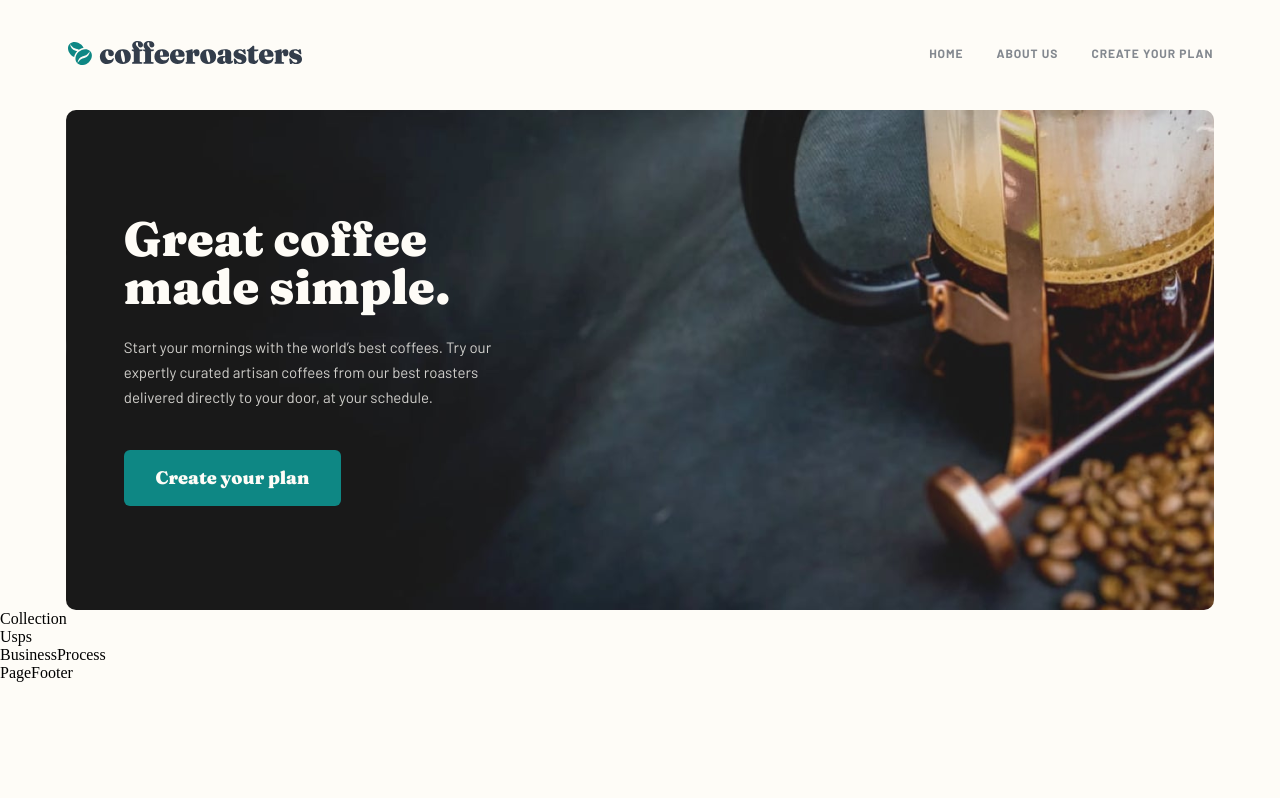
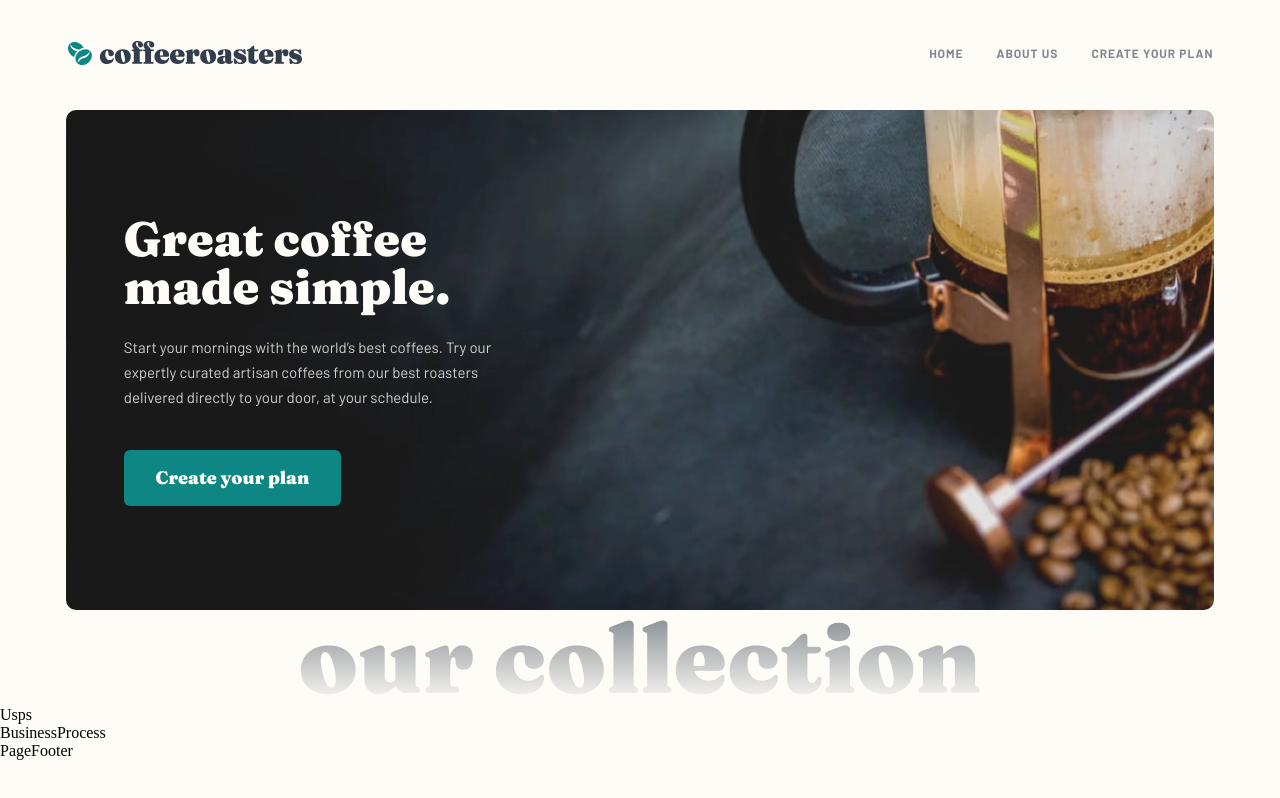
Before and after one commit to Marjolein-Kasman-de-Jong/coffeeroasters, a React (Vite) app: page / in a window 1280 px wide. Built offline with nearby package versions, Linux system fonts and the light colour scheme.

Commit message:
Create our collection section title

```diff
--- a/src/index.css
+++ b/src/index.css
@@ -106,8 +106,25 @@ html {
 }
 
 .heading-3 {
-  font-size: 2rem;
-  line-height: 2.25rem;
+  /* Our collection section title */
+  color: var(--grey);
+  text-align: center;
+  font-size: 2.5rem;
+  line-height: 4.5rem;
+}
+
+@media screen and (min-width: 768px) {
+  .heading-3 {
+    font-size: 6rem;
+    line-height: 6rem;
+  }
+}
+
+@media screen and (min-width: 1440px) {
+  .heading-3 {
+    font-size: 9.375rem;
+    line-height: 9.375rem;
+  }
 }
 
 .heading-4 {
--- a/src/sections/collection/Collection.jsx
+++ b/src/sections/collection/Collection.jsx
@@ -4,7 +4,9 @@ import "./collection.css";
 export default function Collection() {
   return (
     <section className="collection">
-      Collection
+      <h2 className="heading-3">
+        our collection
+      </h2>
     </section>
   )
 }
--- a/src/sections/collection/collection.css
+++ b/src/sections/collection/collection.css
@@ -0,0 +1,14 @@
+.collection h2 {
+    position: relative;
+}
+
+.collection h2:after {
+    content: "";
+    position: absolute;
+    top: 0;
+    left: 0;
+    width: 100%;
+    height: 100%;
+    z-index: 10;
+    background: linear-gradient(180deg, rgba(254, 252, 247, 0.00) 0%, var(--light-cream) 100%);
+}
```
